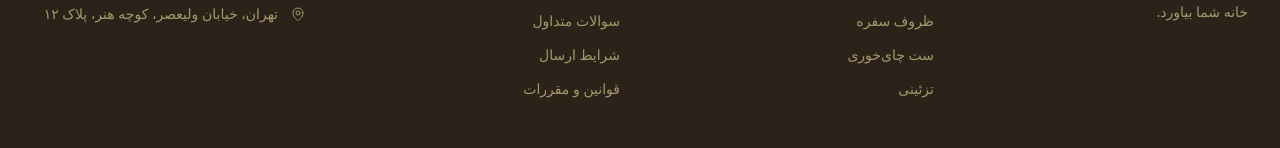
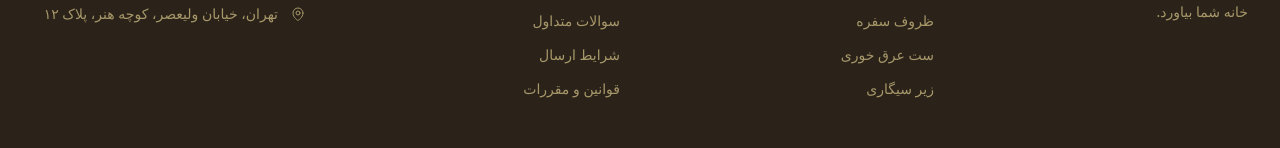
Before and after one commit to mahditakrusta/ramal, a Next.js app: page / in a window 1280 px wide. Shown: the part 1717-1865 px from the top of the page. Built offline with nearby package versions, Linux system fonts and the light colour scheme; no server answers; the database is empty; a web font is replaced by a local one.

Commit message:
Update Footer.tsx

```diff
--- a/src/components/Footer.tsx
+++ b/src/components/Footer.tsx
@@ -25,8 +25,8 @@ export default function Footer() {
               <li><Link href="/products" className="text-earth-400 hover:text-clay-400 transition-colors text-sm">همه محصولات</Link></li>
               <li><Link href="/products?category=vases" className="text-earth-400 hover:text-clay-400 transition-colors text-sm">گلدان‌ها</Link></li>
               <li><Link href="/products?category=tableware" className="text-earth-400 hover:text-clay-400 transition-colors text-sm">ظروف سفره</Link></li>
-              <li><Link href="/products?category=tea-sets" className="text-earth-400 hover:text-clay-400 transition-colors text-sm">ست چای‌خوری</Link></li>
-              <li><Link href="/products?category=decorative" className="text-earth-400 hover:text-clay-400 transition-colors text-sm">تزئینی</Link></li>
+              <li><Link href="/products?category=tea-sets" className="text-earth-400 hover:text-clay-400 transition-colors text-sm">ست عرق خوری</Link></li>
+              <li><Link href="/products?category=decorative" className="text-earth-400 hover:text-clay-400 transition-colors text-sm">زیر سیگاری</Link></li>
             </ul>
           </div>
 
```
